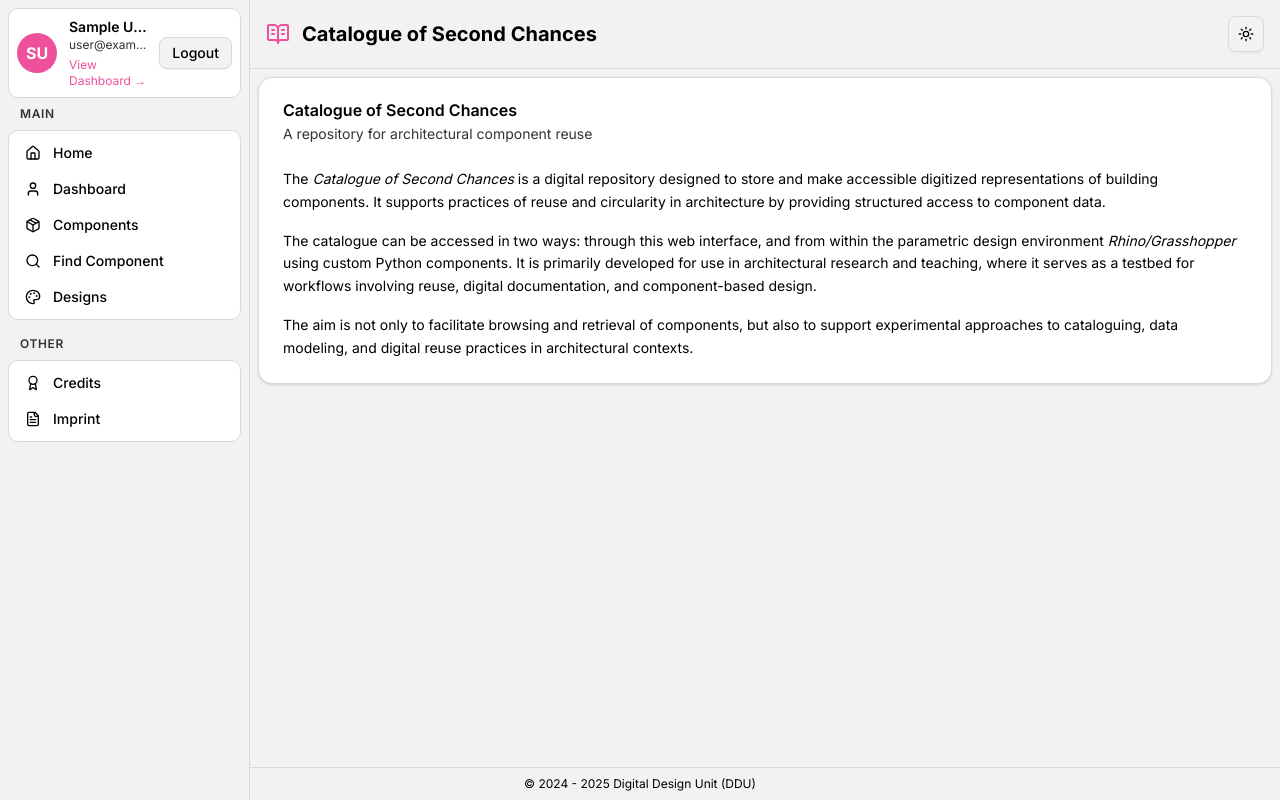
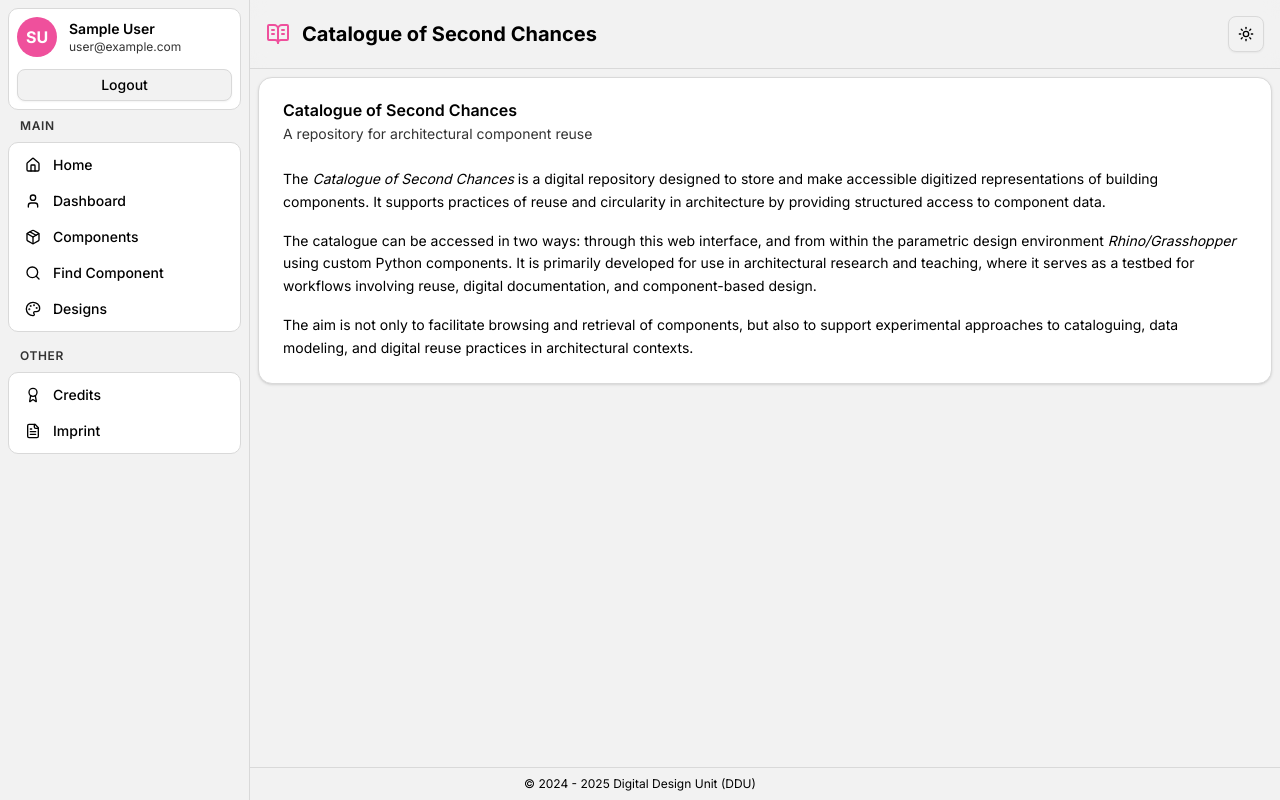
Before and after one commit to digitaldesignunit/csc, a Next.js app in the folder src/frontend/: page / in a window 1280 px wide. Built offline with nearby package versions, Linux system fonts and the light colour scheme; no server answers; sample sign-in values are in the browser's storage.

Commit message:
new callback on login, changes useritem

```diff
--- a/src/frontend/app/auth/signin/page.tsx
+++ b/src/frontend/app/auth/signin/page.tsx
@@ -7,7 +7,7 @@ import SignInForm from './SignInForm'
 type SearchParams = Promise<Record<string, string | string[] | undefined>>
 
 function toSafePathServer(raw: string | string[] | undefined): string {
-  const fallback = '/components'
+  const fallback = '/dashboard'
   const val = Array.isArray(raw) ? raw[0] : raw
   if (!val) return fallback
   // allow only same-origin relative paths
--- a/src/frontend/app/dashboard/page.tsx
+++ b/src/frontend/app/dashboard/page.tsx
@@ -7,9 +7,7 @@ import { Button } from '@/components/ui/button'
 import { Badge } from '@/components/ui/badge'
 import {
   User,
-  Package,
   Settings,
-  Clock,
   MapPin,
   Search,
   Bookmark,
@@ -55,6 +53,8 @@ export default function DashboardPage() {
       </div>
 
       {/* Quick Stats */}
+      {/* TODO: Add quick stats */}
+      {/*
       <div className="grid grid-cols-1 md:grid-cols-2 lg:grid-cols-4 gap-4">
         <Card>
           <CardHeader className="flex flex-row items-center justify-between space-y-0 pb-2">
@@ -110,6 +110,7 @@ export default function DashboardPage() {
           </CardContent>
         </Card>
       </div>
+      */}
 
       {/* Main Actions */}
       <div className="grid grid-cols-1 md:grid-cols-2 lg:grid-cols-3 gap-6">
--- a/src/frontend/components/auth/UserItem.tsx
+++ b/src/frontend/components/auth/UserItem.tsx
@@ -63,15 +63,17 @@ export default function UserItem() {
 
   return (
     <div
-      className={`flex items-center justify-between gap-3 rounded-lg border p-2 bg-card ${
+      className={`rounded-lg border p-2 bg-card ${
         isExpired ? 'border-destructive/40 bg-destructive/10' : 'border-border'
       }`}
     >
+      {isExpired ? (
+        // Expired session layout - button below info
+        <div className="space-y-3">
+          <div className="flex items-center gap-3">
             {/* avatar */}
             <div
-        className={`flex h-10 w-10 flex-shrink-0 items-center justify-center rounded-full font-bold ${
-          isExpired ? 'bg-destructive text-destructive-foreground' : 'bg-primary text-primary-foreground'
-        }`}
+              className="flex h-10 w-10 flex-shrink-0 items-center justify-center rounded-full font-bold bg-destructive text-destructive-foreground"
               aria-hidden
             >
               {initials}
@@ -85,11 +87,9 @@ export default function UserItem() {
               <p className="truncate text-xs text-muted-foreground">
                 {email || username}
               </p>
-        {isExpired && (
               <p className="mt-0.5 text-xs font-medium text-destructive">
                 Session expired
               </p>
-        )}
               {/* Dashboard Link */}
               <Link href="/dashboard" className="block mt-1">
                 <p className="text-xs text-primary hover:text-primary/80 transition-colors cursor-pointer">
@@ -97,26 +97,53 @@ export default function UserItem() {
                 </p>
               </Link>
             </div>
+          </div>
 
-      {/* actions */}
-      {isExpired ? (
+          {/* Re-authenticate button below */}
           <Button
             onClick={() => signIn()}
             size="sm"
             variant="destructive"
             title="Re-authenticate"
+            className="w-full"
           >
             Re-authenticate
           </Button>
+        </div>
       ) : (
+        // Normal session layout - button below info
+        <div className="space-y-3">
+          <div className="flex items-center gap-3">
+            {/* avatar */}
+            <div
+              className="flex h-10 w-10 flex-shrink-0 items-center justify-center rounded-full font-bold bg-primary text-primary-foreground"
+              aria-hidden
+            >
+              {initials}
+            </div>
+
+            {/* identity */}
+            <div className="grow overflow-hidden">
+              <p className="truncate text-sm font-semibold text-foreground">
+                {name || username || email}
+              </p>
+              <p className="truncate text-xs text-muted-foreground">
+                {email || username}
+              </p>
+            </div>
+          </div>
+
+          {/* Logout button below */}
           <Button
             onClick={() => signOut()}
             size="sm"
             variant="outline"
             title="Sign out"
+            className="w-full"
           >
             Logout
           </Button>
+        </div>
       )}
     </div>
   )
```
Lines whose indentation alone changed are shown as unchanged.
